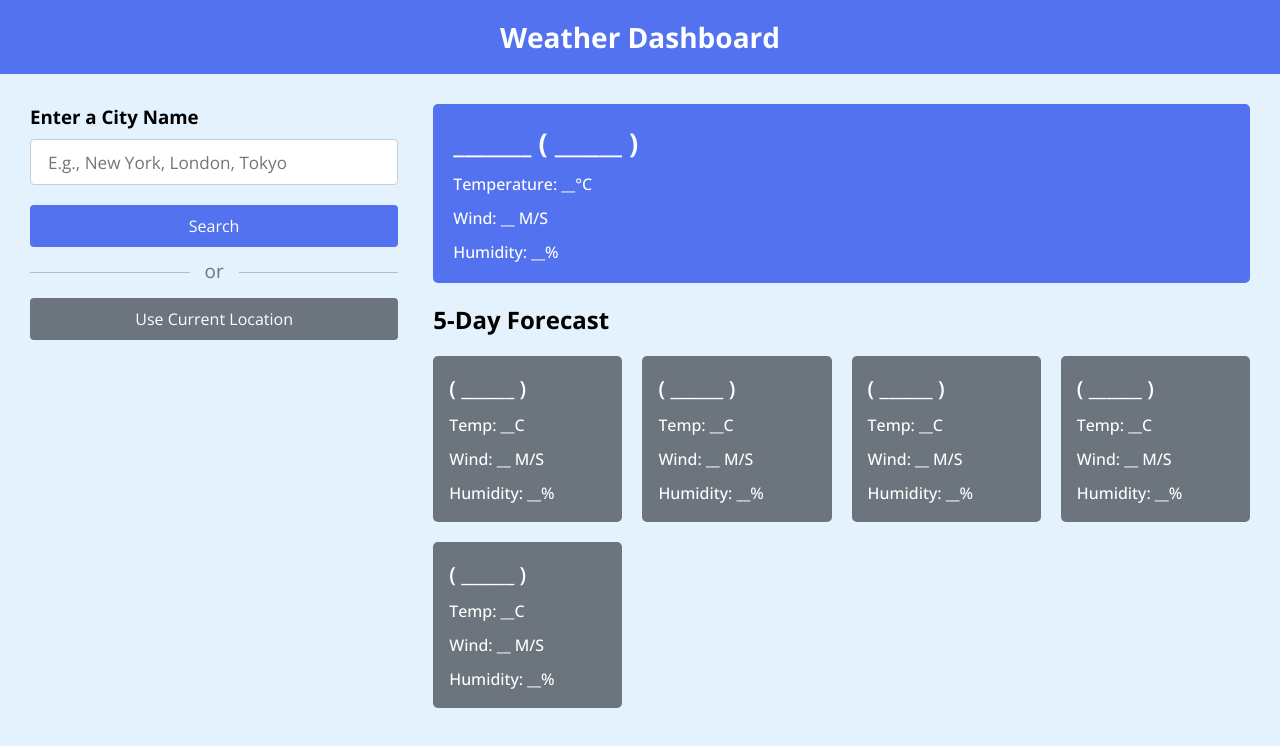
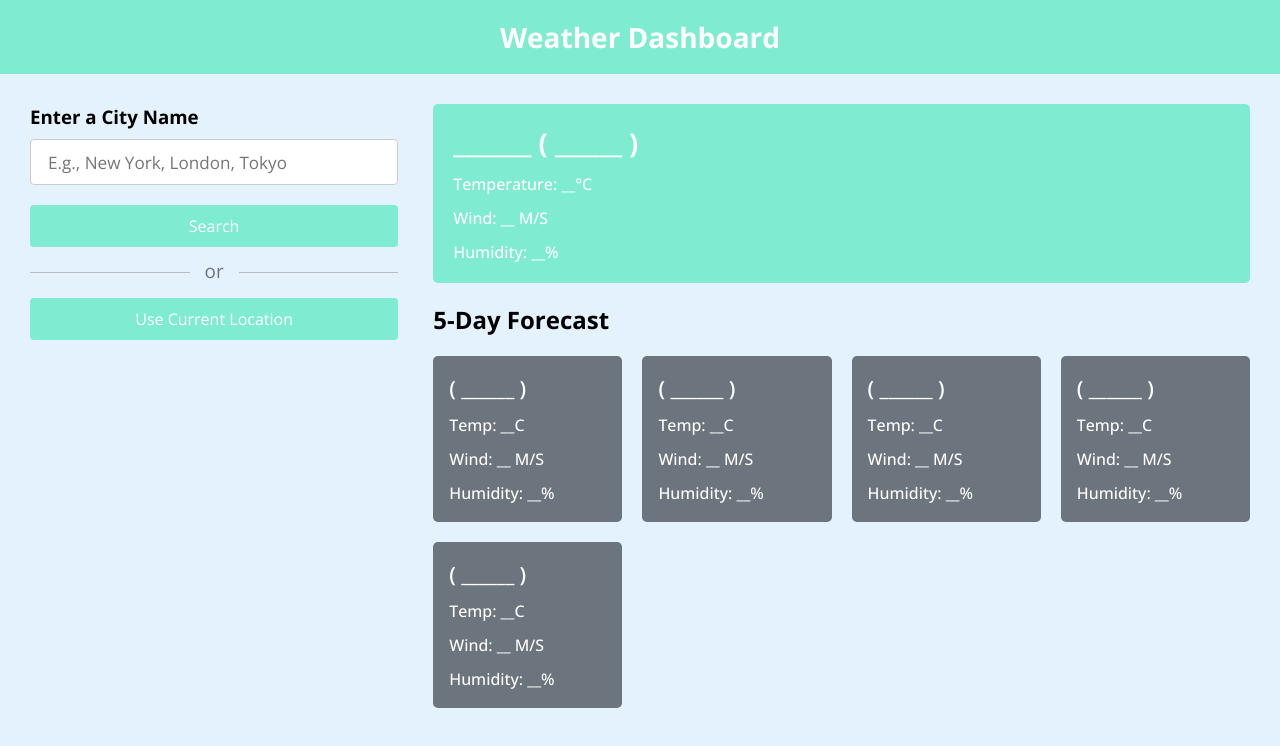
Before and after one commit to sakshamshakya337/weather-website, a plain HTML site: page index.html in a window 1280 px wide. Drawn offline with nearby package versions, Linux system fonts and the light colour scheme.

Commit message:
Update style.css

```diff
--- a/style.css
+++ b/style.css
@@ -10,7 +10,7 @@ body {
   background: #E3F2FD;
 }
 h1 {
-  background: #5372F0;
+  background: #3ceab397;
   font-size: 1.75rem;
   text-align: center;
   padding: 18px 0;
@@ -36,7 +36,7 @@ h1 {
 }
 .weather-input input:focus {
   padding: 0 16px;
-  border: 2px solid #5372F0;
+  border: 2px solid #3ceab397;
 }
 .weather-input .separator {
   height: 1px;
@@ -64,14 +64,14 @@ h1 {
   border-radius: 4px;
   font-size: 1rem;
   color: #fff;
-  background: #5372F0;
+  background: #3ceab397;
   transition: 0.2s ease;
 }
 .weather-input .search-btn:hover {
   background: #2c52ed;
 }
 .weather-input .location-btn {
-  background: #6C757D;
+  background: #3ceab397;
 }
 .weather-input .location-btn:hover {
   background: #5c636a;
@@ -81,7 +81,7 @@ h1 {
 }
 .weather-data .current-weather {
   color: #fff;
-  background: #5372F0;
+  background: #3ceab397;
   border-radius: 5px;
   padding: 20px 70px 20px 20px;
   display: flex;
```
